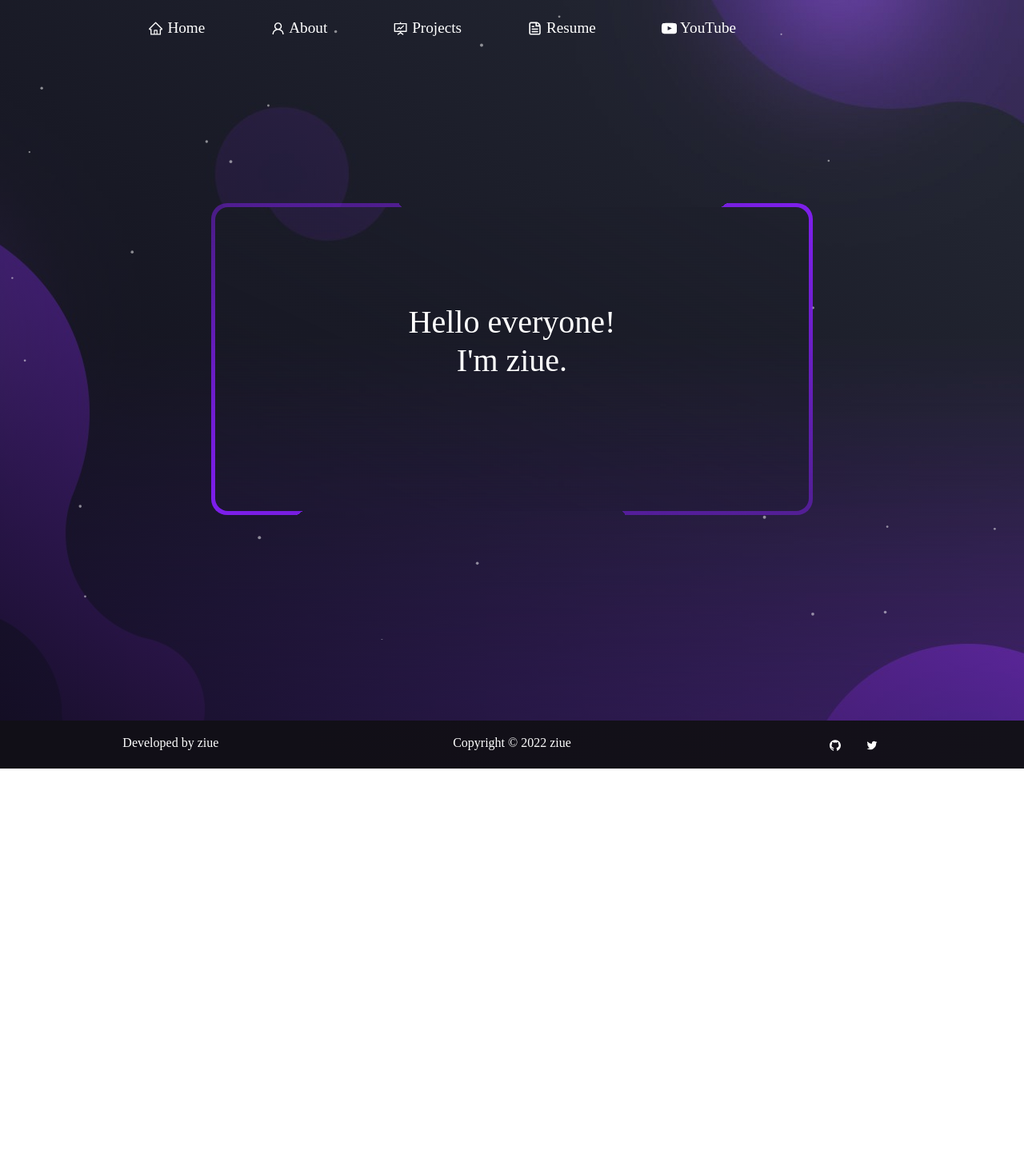
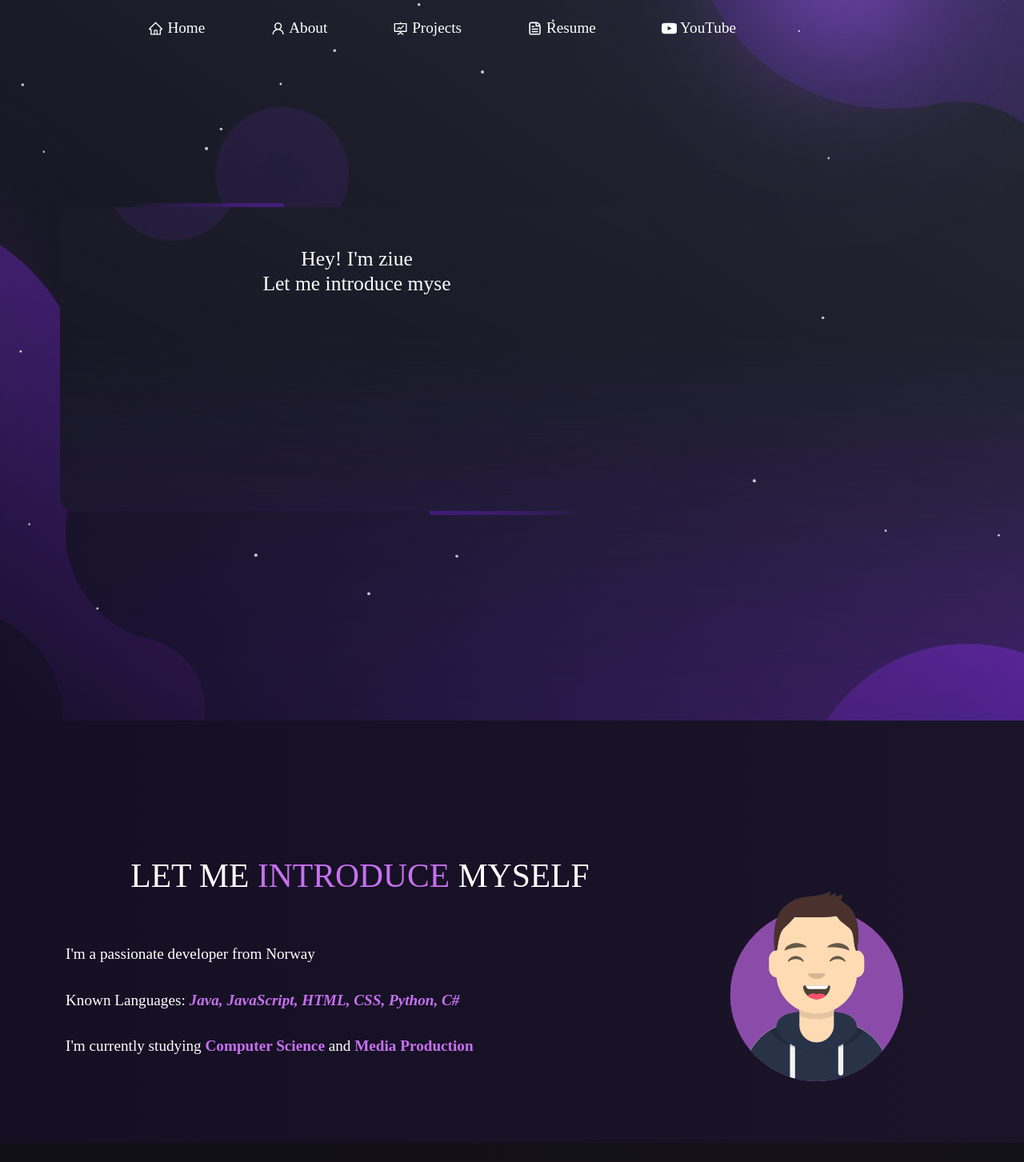
Before and after one commit to hmRemi/Portfolio, a React (Create React App) app: page / in a window 1280 px wide. Shown: the top 1453 px of the page at 80% size. Before the commit the page ends 961 px from the top, so only its background shows below. Built offline with nearby package versions, Linux system fonts and the light colour scheme.

Commit message:
fixed product card animation bug and changed home

```diff
--- a/src/components/Home/Home.js
+++ b/src/components/Home/Home.js
@@ -1,9 +1,12 @@
-import React from "react";
 import { Col, Container, Row } from "react-bootstrap";
 
 import AnimatedTransition from "../../utils/AnimatedTransition";
+import Home2 from "./Home2";
+import Particle from "../Particle";
+import React from "react";
+import Tilt from "react-parallax-tilt";
+import myImg from "../../assets/avatar.svg";
 import { useTypedText } from '../../utils/textTyper.tsx';
-import Particle from "../Particle";
 
 function Home() {
   return (
@@ -12,26 +15,31 @@ function Home() {
         <AnimatedTransition>
           <Particle />
           <Container className="home-content">
-            <Row style={{ justifyContent: "center", paddingBottom: "10px" }}>
+            <Row style={{ justifyContent: "left", paddingBottom: "10px" }}>
               <Col md={8} className="home-header">
 
                 <div style={{ padding: 195, textAlign: "center" }} className="main-name">
                   <span>
 
-                    <h1>
-                      {useTypedText("Hello everyone!", 50, 1000)}
+                    <h1 style={{ fontSize: "1.6em", marginTop: "50px" }}>
+                      {useTypedText("Hey! I'm ziue", 50, 1000)}
                       <br />
-                      {useTypedText("I'm ziue.", 50, 1300)}
+                      {useTypedText("Let me introduce myself", 50, 2000)}
                     </h1>
-                    <br />
-                    <p>
-                      {useTypedText("I'm a Developer from Norway.", 30, 1500)}
+                    <p className="home-about-body" style={{ marginLeft: "20px" }}>
+                      {useTypedText("I'm a passionate developer from Norway", 50, 2300)}
+                      <br />{useTypedText("Known Languages:", 50, 2500)}
+                      <i>
+                        <b className="purple"> {useTypedText("Java, JavaScript, HTML, CSS, Python, C#", 50, 2600)}</b>
+                      </i>
+                      <br />
+                      {useTypedText("I'm currently studying ", 50, 3000)}
+                      <b className="purple">{useTypedText("Computer Science", 50, 3000)}</b>
+                      {useTypedText(" and ", 50, 3000)}
+                      <b className="purple">{useTypedText("Media Production", 50, 3000)}</b>
                     </p>
                   </span>
-
                 </div>
-
-
               </Col>
               <Col md={5} style={{ paddingBottom: 185 }}></Col>
             </Row>
@@ -39,6 +47,7 @@ function Home() {
           </Container>
         </AnimatedTransition>
       </Container>
+      <Home2 />
     </section>
   );
 }
--- a/src/components/Home/Home2.js
+++ b/src/components/Home/Home2.js
@@ -1,8 +1,8 @@
+import { Col, Container, Row } from "react-bootstrap";
+
 import React from "react";
-import { Container, Row, Col } from "react-bootstrap";
+import Tilt from "react-parallax-tilt";
 import myImg from "../../assets/avatar.svg";
-import Tilt from "react-parallax-tilt";
-
 
 function Home2() {
   return (
--- a/src/components/Projects/ProjectCards.js
+++ b/src/components/Projects/ProjectCards.js
@@ -1,8 +1,8 @@
-import React from "react";
+import { BsGithub } from "react-icons/bs";
 import Button from "react-bootstrap/Button";
 import Card from "react-bootstrap/Card";
-import { BsGithub } from "react-icons/bs";
 import { CgWebsite } from "react-icons/cg";
+import React from "react";
 
 function ProjectCards(props) {
   return (
--- a/src/css/style.css
+++ b/src/css/style.css
@@ -203,8 +203,8 @@ button:focus {
   height: 5px;
   width: 0;
   border-radius: 16px;
-  background-image: linear-gradient(60deg, #871eff, #500d4950);
-  bottom: 1px;
+  background-image: linear-gradient(60deg, #871eff, #5612a3);
+  bottom: 10;
   left: 0;
   z-index: -1;
   transition: all 0.3s ease-out 0s;
@@ -312,11 +312,15 @@ button:focus {
   overflow: hidden;
 }
 
+.main-name:hover {
+  font-size: 28px;
+}
+
 .main-name::before {
   content: '';
   position: absolute;
-  width: 1000px;
-  height: 1000px;
+  width: 500px;
+  height: 500px;
   background-image: conic-gradient(transparent, transparent, transparent, #871eff);
   transform-origin: left top;
   animation: animate 4s linear infinite;
@@ -325,8 +329,8 @@ button:focus {
 .main-name::after {
   content: '';
   position: absolute;
-  width: 1000px;
-  height: 1000px;
+  width: 500px;
+  height: 500px;
   background-image: conic-gradient(transparent, transparent, transparent, #871eff);
   transform-origin: left top;
   animation: animate 4s linear infinite;
@@ -491,8 +495,8 @@ button:focus {
 .footer {
   background: #10101099;
   bottom: 0 !important;
-  padding-top: 10px !important;
-  padding-bottom: 10px !important;
+  padding-top: 15px !important;
+  padding-bottom: 13px !important;
 }
 
 .footer-copywright {
@@ -538,7 +542,7 @@ button:focus {
   position: relative !important;
   padding-top: 150px !important;
   padding-bottom: 30px !important;
-  background-image: var(--section-background-color) !important;
+  /*background-image: var(--section-background-color) !important;*/
 }
 
 .project-card {
--- /dev/null
+++ b/src/react-app-env.d.ts
@@ -0,0 +1 @@
+/// <reference types="react-scripts" />
```
Also changed, not shown: tsconfig.json (added, +25 -0 lines), package.json (line endings or trailing spaces).
